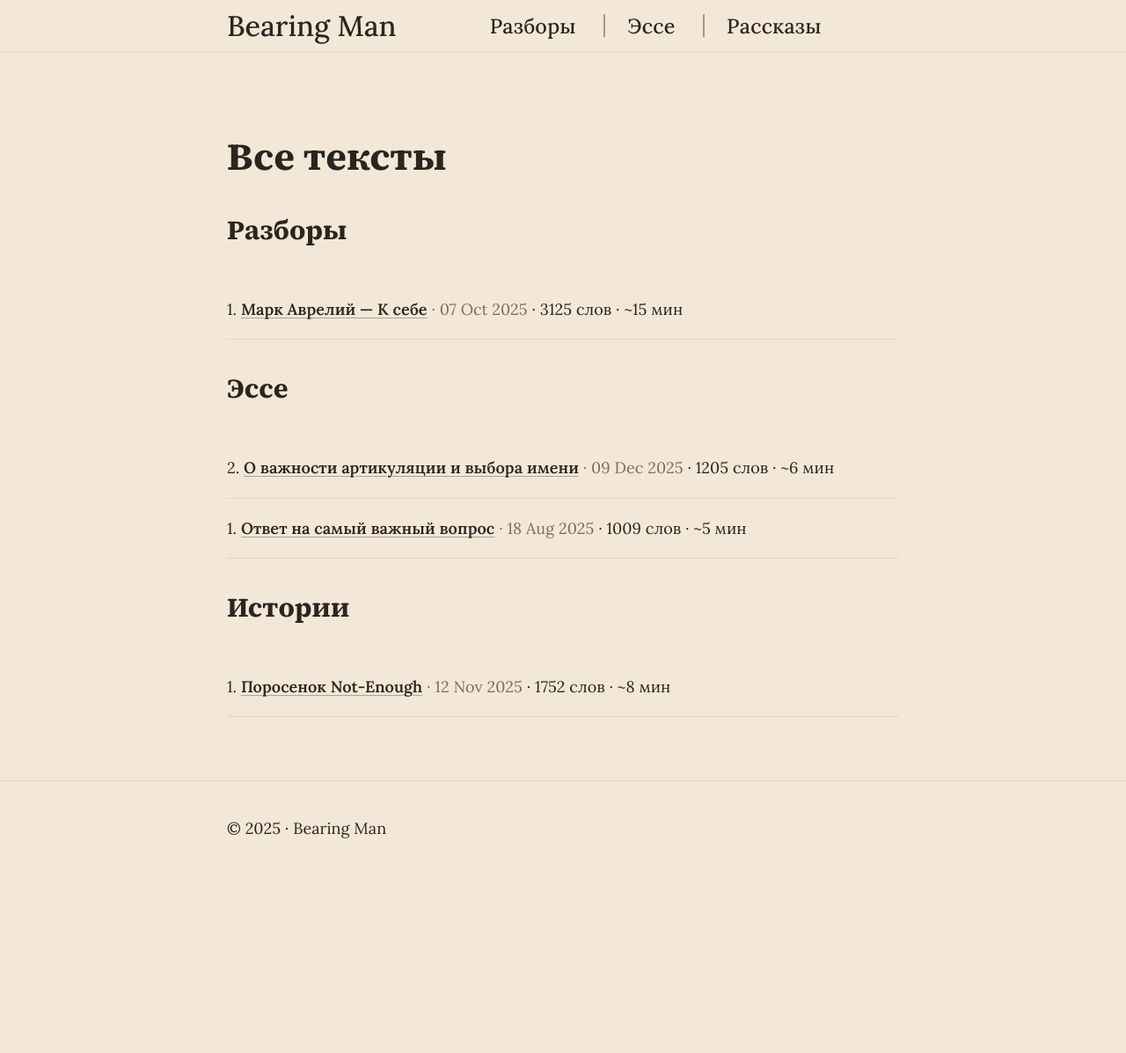
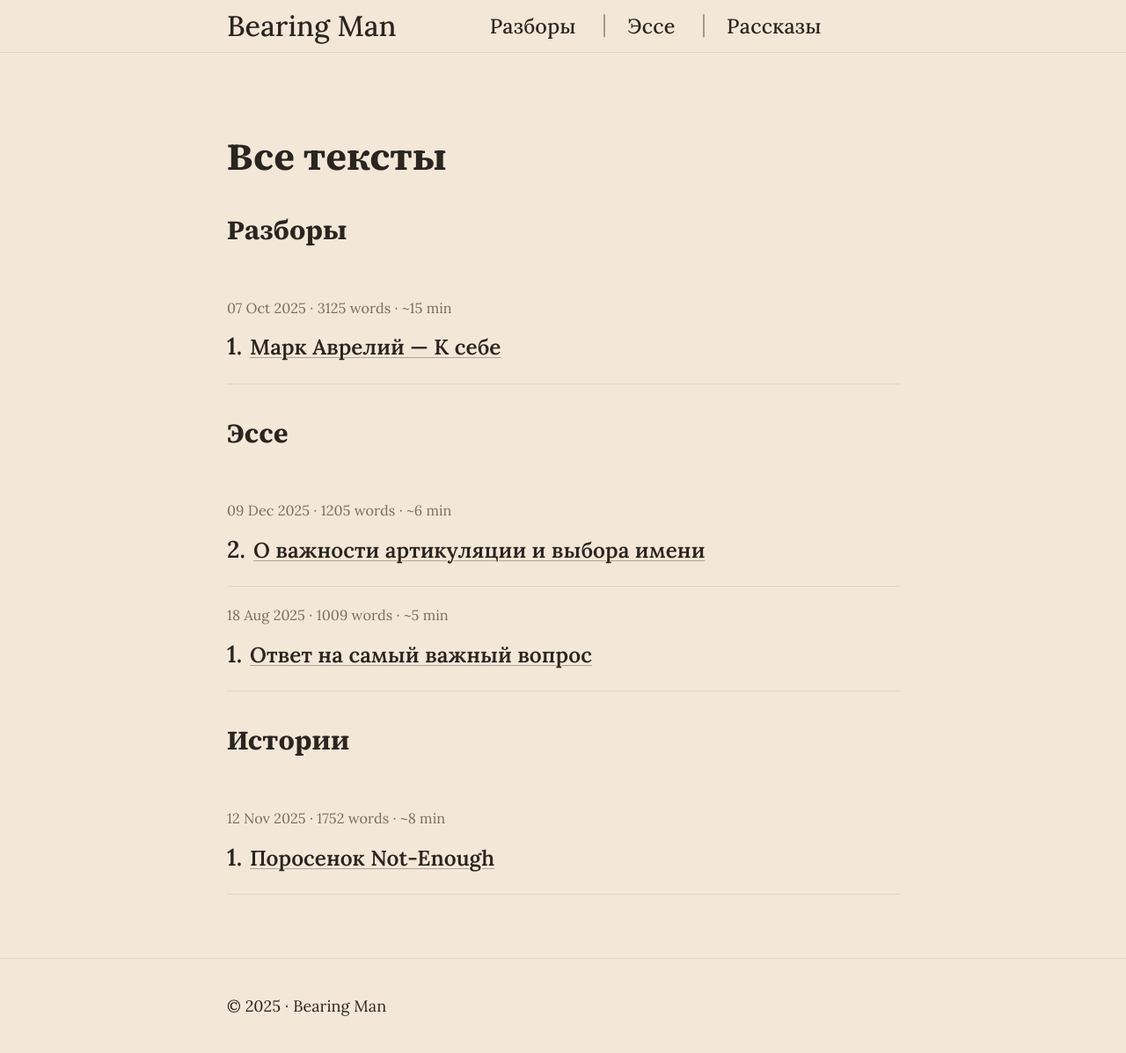
Before and after one commit to Abirmann/blog, a Jekyll site: the page built from index.html, in a window 1280 px wide. Shown: the whole page at 88% size. Built offline with Jekyll 4.4.1, drawn with Linux system fonts in a browser that asks for light colours; before the commit the page ends 995 px from its top, so only the background shows below that.

Commit message:
сайт

```diff
--- a/_layouts/essay.html
+++ b/_layouts/essay.html
@@ -9,7 +9,7 @@ layout: default
 	{% assign words = content | number_of_words %}
 	{% assign reading_time = words | divided_by: 200 %}
 	{% if reading_time == 0 %}{% assign reading_time = 1 %}{% endif %}
-	<p class="essay-stats">{{ words }} слов · ~{{ reading_time }} мин чтения</p>
+	<p class="essay-stats">{{ words }} words · ~{{ reading_time }} min read</p>
 	<details class="toc">
 		<summary>Оглавление</summary>
 		<nav class="toc-nav" aria-label="Оглавление">
--- a/assets/css/main.css
+++ b/assets/css/main.css
@@ -193,9 +193,41 @@ hr { border: 0; border-top: 1px solid var(--border); margin: 2rem 0; }
 
 .essay-list { list-style: none; padding: 0; margin: 2rem 0 0; }
 .essay-list-item { padding: 1rem 0; border-bottom: 1px solid var(--border); }
-.essay-list-link { font-weight: 600; }
+
+.essay-list-meta {
+	font-size: 0.85rem;
+	color: var(--muted);
+	margin-bottom: 0.35rem;
+}
+
+.essay-list-title-row {
+	display: flex;
+	align-items: baseline;
+	gap: 0.5rem;
+}
+
+.essay-list-number {
+	font-weight: 700;
+	font-size: 1.3rem;
+	color: var(--text);
+	flex-shrink: 0;
+}
+
+.essay-list-link {
+	font-weight: 600;
+	font-size: 1.2rem;
+	line-height: 1.3;
+}
+
 .essay-list-date { color: var(--muted); }
+.essay-list-stats { color: var(--muted); }
 .essay-list-excerpt { color: var(--muted); margin: 0.5rem 0 0; }
+
+@media (min-width: 768px) {
+	.essay-list-meta { font-size: 0.9rem; }
+	.essay-list-number { font-size: 1.5rem; }
+	.essay-list-link { font-size: 1.35rem; }
+}
 
 .toc {
 	margin: 1rem 0 1.5rem;
--- a/index.html
+++ b/index.html
@@ -10,13 +10,17 @@ title: Все тексты
 	<ul class="essay-list">
 		{% for item in analyses_items %}
 	<li class="essay-list-item">
-		<span class="essay-list-number">{{ forloop.length | minus: forloop.index0 }}.</span>
-		<a class="essay-list-link" href="{{ item.url | relative_url }}">{{ item.title }}</a>
-		{% if item.date %}<span class="essay-list-date"> · {{ item.date | date: "%d %b %Y" }}</span>{% endif %}
+		<div class="essay-list-meta">
+			{% if item.date %}<span class="essay-list-date">{{ item.date | date: "%d %b %Y" }}</span>{% endif %}
 			{% assign words = item.content | number_of_words %}
 			{% assign reading_time = words | divided_by: 200 %}
 			{% if reading_time == 0 %}{% assign reading_time = 1 %}{% endif %}
-		<span class="essay-list-stats"> · {{ words }} слов · ~{{ reading_time }} мин</span>
+			<span class="essay-list-stats"> · {{ words }} words · ~{{ reading_time }} min</span>
+		</div>
+		<div class="essay-list-title-row">
+			<span class="essay-list-number">{{ forloop.length | minus: forloop.index0 }}.</span>
+			<a class="essay-list-link" href="{{ item.url | relative_url }}">{{ item.title }}</a>
+		</div>
 	</li>
 		{% endfor %}
 	</ul>
@@ -28,13 +32,17 @@ title: Все тексты
 	<ul class="essay-list">
 		{% for item in essay_items %}
 	<li class="essay-list-item">
-		<span class="essay-list-number">{{ forloop.length | minus: forloop.index0 }}.</span>
-		<a class="essay-list-link" href="{{ item.url | relative_url }}">{{ item.title }}</a>
-		{% if item.date %}<span class="essay-list-date"> · {{ item.date | date: "%d %b %Y" }}</span>{% endif %}
+		<div class="essay-list-meta">
+			{% if item.date %}<span class="essay-list-date">{{ item.date | date: "%d %b %Y" }}</span>{% endif %}
 			{% assign words = item.content | number_of_words %}
 			{% assign reading_time = words | divided_by: 200 %}
 			{% if reading_time == 0 %}{% assign reading_time = 1 %}{% endif %}
-		<span class="essay-list-stats"> · {{ words }} слов · ~{{ reading_time }} мин</span>
+			<span class="essay-list-stats"> · {{ words }} words · ~{{ reading_time }} min</span>
+		</div>
+		<div class="essay-list-title-row">
+			<span class="essay-list-number">{{ forloop.length | minus: forloop.index0 }}.</span>
+			<a class="essay-list-link" href="{{ item.url | relative_url }}">{{ item.title }}</a>
+		</div>
 	</li>
 		{% endfor %}
 	</ul>
@@ -46,13 +54,17 @@ title: Все тексты
 	<ul class="essay-list">
 		{% for item in story_items %}
 	<li class="essay-list-item">
-		<span class="essay-list-number">{{ forloop.length | minus: forloop.index0 }}.</span>
-		<a class="essay-list-link" href="{{ item.url | relative_url }}">{{ item.title }}</a>
-		{% if item.date %}<span class="essay-list-date"> · {{ item.date | date: "%d %b %Y" }}</span>{% endif %}
+		<div class="essay-list-meta">
+			{% if item.date %}<span class="essay-list-date">{{ item.date | date: "%d %b %Y" }}</span>{% endif %}
 			{% assign words = item.content | number_of_words %}
 			{% assign reading_time = words | divided_by: 200 %}
 			{% if reading_time == 0 %}{% assign reading_time = 1 %}{% endif %}
-		<span class="essay-list-stats"> · {{ words }} слов · ~{{ reading_time }} мин</span>
+			<span class="essay-list-stats"> · {{ words }} words · ~{{ reading_time }} min</span>
+		</div>
+		<div class="essay-list-title-row">
+			<span class="essay-list-number">{{ forloop.length | minus: forloop.index0 }}.</span>
+			<a class="essay-list-link" href="{{ item.url | relative_url }}">{{ item.title }}</a>
+		</div>
 	</li>
 		{% endfor %}
 	</ul>
```
Also changed, not shown: analyses.html (+11 -7 lines), essays.html (+11 -7 lines), stories.html (+11 -7 lines). Lines whose indentation alone changed are shown as unchanged.
